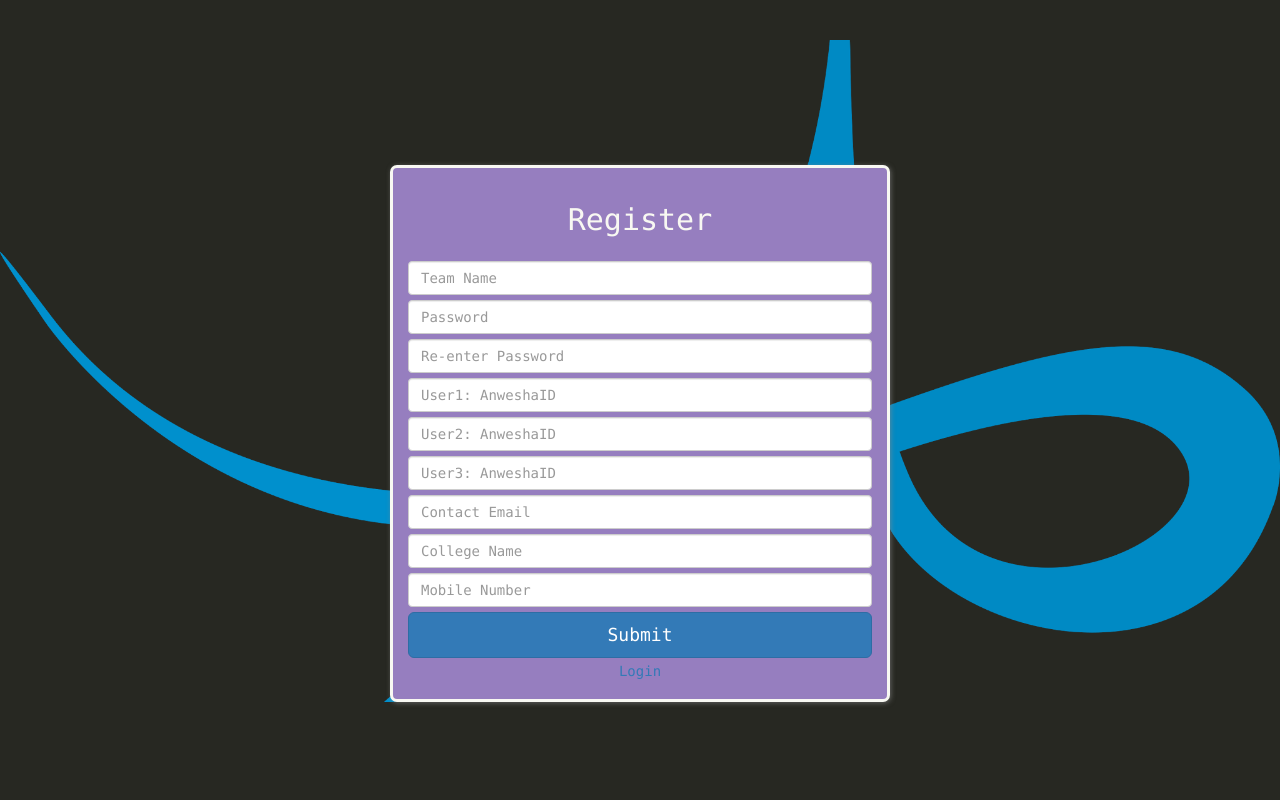
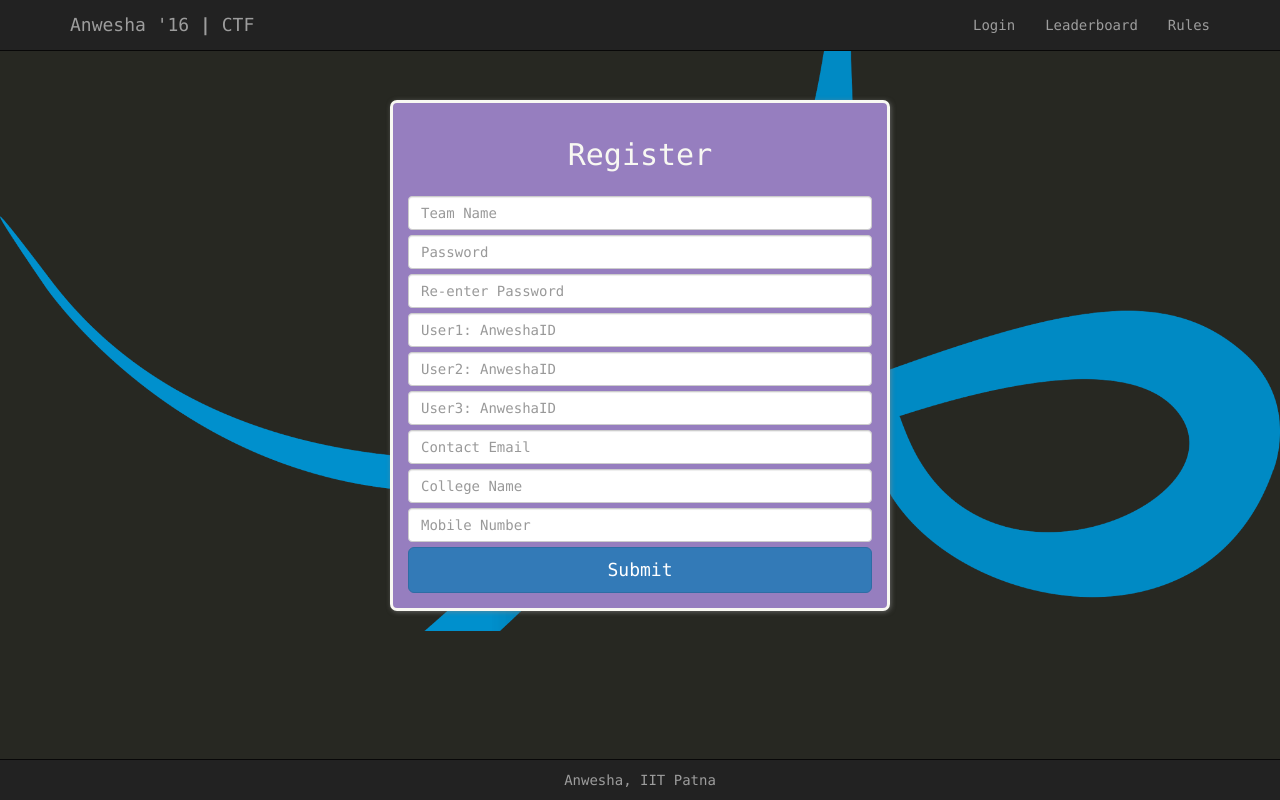
Before and after one commit to anweshaiitp/CaptureTheFlag-dep, a Django app: page /register/ in a window 1280 px wide. Run offline with Django 3.2, Linux system fonts and the light colour scheme; parts of the project's set-up code (start-up, migrations or seed data) failed here and were passed over; some libraries are stand-ins or nearby versions.

Commit message:
navbar and footer fixes for all pages

```diff
--- a/game_ctf/views.py
+++ b/game_ctf/views.py
@@ -52,6 +52,7 @@ def submit_answer(request,question_id):
 		pass
 	return HttpResponse("error")
 
+
 @login_required
 def question_page(request,question_id):
 	try:
@@ -67,7 +68,7 @@ def question_page(request,question_id):
 
 	return render(request, QUESTIONS_DIR + question.source_file)
 
-@login_required
+
 def leaderboard(request):
 	template = loader.get_template('game_ctf/leaderboard.html')
 	rlist_ = TeamDetail.objects.all().order_by('-points')[:20];
@@ -79,8 +80,6 @@ def leaderboard(request):
 	content = {
 		'ranklist' : rlist
 	}
-
-
 	return render(request, template_path['leaderboard'],content)
 
 def rules(request):
--- a/static/css/style.css
+++ b/static/css/style.css
@@ -51,7 +51,7 @@ body {
 
 .a-register{
   padding:3px;
-  color: #272822;
+  color: red;
 }
 
 .info_message {
@@ -122,8 +122,10 @@ body {
 
 .footer{
   padding:10px;
-  position:absolute;
+  position:fixed;
   bottom:0px;
+  left:0px;
+  right:0px;
   background-color:#222;
   border-style: solid;
   border-width:1px 0 0 0;
@@ -176,7 +178,8 @@ body {
   border-radius: 3px;
   background-color:#967ebf;
   max-height:55%;
-  margin-top:10%;
+  margin-top:60px;
+  margin-bottom:20px;
   box-shadow: 1px 1px 5px rgba(136, 136, 136, 0.61);
   border-radius: 7px;
   height:100%;
@@ -189,8 +192,5 @@ body {
   color : #ec3533;
   list-style-type : none;
 }
-.footer-reg{
-  position:absolute;
-  bottom:0px;
-}
+
 /*******/
--- /dev/null
+++ b/user_session/templates/includes/footer.html
@@ -0,0 +1,3 @@
+<div class="footer text-center">
+	      Anwesha, IIT Patna
+</div>
--- /dev/null
+++ b/user_session/templates/includes/navbar_top.html
@@ -0,0 +1,30 @@
+<nav class="navbar navbar-inverse navbar-fixed-top">
+	<div class="container">
+		<div class="navbar-header">
+		    <button type="button" class="navbar-toggle" data-toggle="collapse" data-target="#navbar-items" aria-expanded="false">
+	    <!-- sr-only : screen reader only -->
+		        <span class="sr-only">Toggle navigation</span>
+		        <span class="icon-bar"></span>
+		        <span class="icon-bar"></span>
+		        <span class="icon-bar"></span>
+			    </button>
+	        <a class="navbar-brand" href="{% url 'game_ctf:home' %}">Anwesha '16 <span style="font-weight:bolder;">|</span> CTF </a>
+		</div>
+		<div id="navbar-items" class="navbar-collapse collapse">
+
+			<ul class="nav navbar-nav navbar-right">
+			<!-- something like the default active element-->
+				{% if user.is_authenticated %}
+				<li><a class="active" href="{% url 'game_ctf:home' %}">Home</a></li>
+				{% else %}
+				<li><a class="active" href="{% url 'user_session:login' %}">Login</a></li>
+				{% endif %}
+				<li><a href="{% url 'game_ctf:leaderboard' %}">Leaderboard</a></li>
+				<li><a href="{% url 'game_ctf:rules' %}">Rules</a></li>
+				{% if user.is_authenticated %}
+				<li><a href="{% url 'user_session:logout' %}">Logout</a></li>
+				{% endif %}
+			</ul>
+		</div>
+	</div>
+</nav>
--- a/user_session/templates/user_session/register.html
+++ b/user_session/templates/user_session/register.html
@@ -25,6 +25,7 @@
     <![endif]-->
   </head>
 <body class="register-body">
+	{% include 'includes/navbar_top.html' %}
     <div class="container login-container-bg">
       <form class="form-register" action="{% url 'user_session:register' %}" method="post">
       {% csrf_token %}
@@ -61,12 +62,8 @@
         {{ form.mobile_number.errors}}
 
     <input class="btn btn-lg btn-primary btn-block" type="submit" value="Submit" />
-    <div class="a-register  text-center">
-            <a href="{% url 'user_session:login' %}">Login</a>
-    </div>
 </form>
-<!-- footer -->
-
+	{% include 'includes/footer.html' %}
     <!-- IE10 viewport hack for Surface/desktop Windows 8 bug -->
     <script src="{% static 'js/ie10-viewport-bug-workaround.js' %}"></script>
 </body>
```
Also changed, not shown: game_ctf/templates/game_ctf/home.html (+2 -27 lines), game_ctf/templates/game_ctf/leaderboard.html (+2 -27 lines), game_ctf/templates/game_ctf/rules.html (+2 -42 lines), user_session/templates/user_session/login_logout.html (+5 -4 lines).
